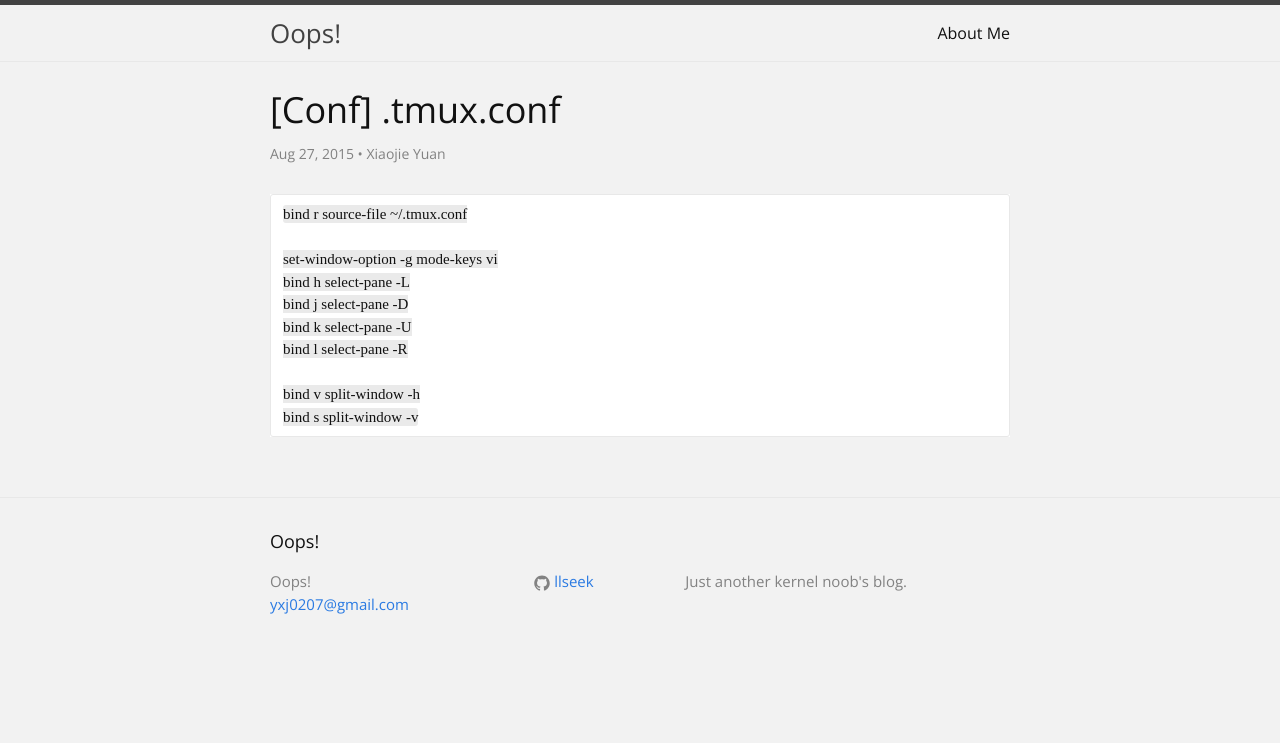
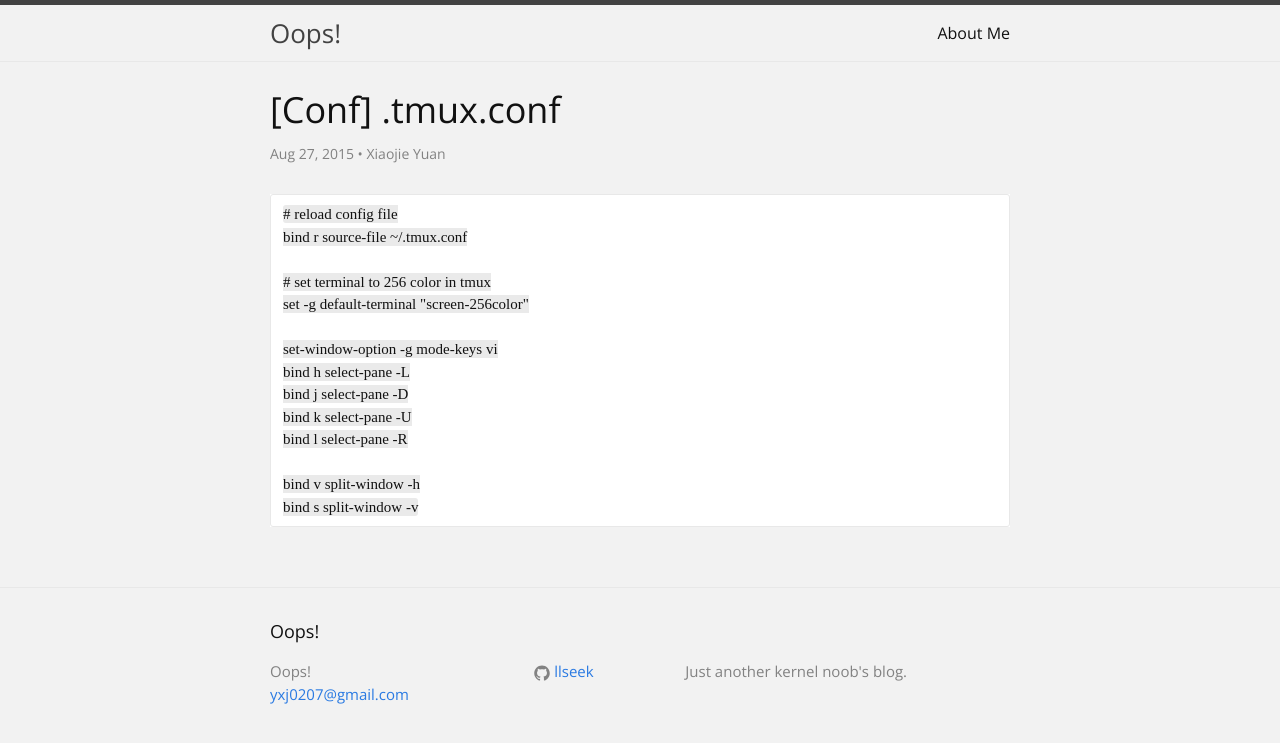
Before and after one commit to llseek/llseek.github.io, a Jekyll site: the page built from _posts/2015-08-27-conf-tmux-conf.md, in a window 1280 px wide. Shown: the top 743 px of the page. Built offline with Jekyll 4.4.1, drawn with Linux system fonts in a browser that asks for light colours; some web fonts are replaced; Markdown is read by kramdown in place of the engine named in the settings.

Commit message:
post: update .tmux.conf

````diff
--- a/_posts/2015-08-27-conf-tmux-conf.md
+++ b/_posts/2015-08-27-conf-tmux-conf.md
@@ -6,7 +6,11 @@ date: 2015-08-27
 ---
 
 ```
+# reload config file
 bind r source-file ~/.tmux.conf
+
+# set terminal to 256 color in tmux
+set -g default-terminal "screen-256color"
 
 set-window-option -g mode-keys vi
 bind h select-pane -L
````
